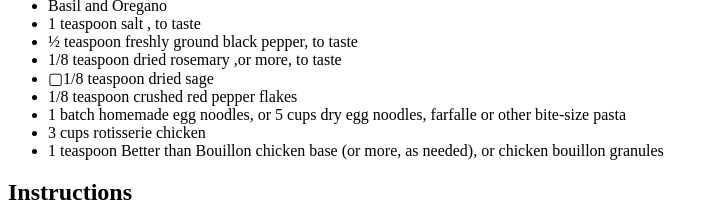
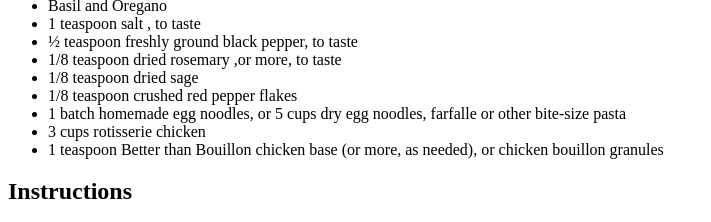
Before and after one commit to mirabellivince/odin-recipes, a plain HTML site: page recipes/chickennoodlesoup.html in a window 1280 px wide. Shown: the part 717-939 px from the top of the page, 0-711 px from the left. Drawn offline with Linux system fonts and the light colour scheme.

Commit message:
fixed typo on chickennoodlesoup.html

```diff
--- a/recipes/chickennoodlesoup.html
+++ b/recipes/chickennoodlesoup.html
@@ -23,7 +23,7 @@
             <li>1 teaspoon salt , to taste</li>
             <li>½ teaspoon freshly ground black pepper, to taste</li>
             <li>1/8 teaspoon dried rosemary ,or more, to taste</li>
-            <li>▢1/8 teaspoon dried sage</li>
+            <li>1/8 teaspoon dried sage</li>
             <li>1/8 teaspoon crushed red pepper flakes</li>
             <li>1 batch homemade egg noodles, or 5 cups dry egg noodles, farfalle or other bite-size pasta</li>
             <li>3 cups rotisserie chicken</li>
```
